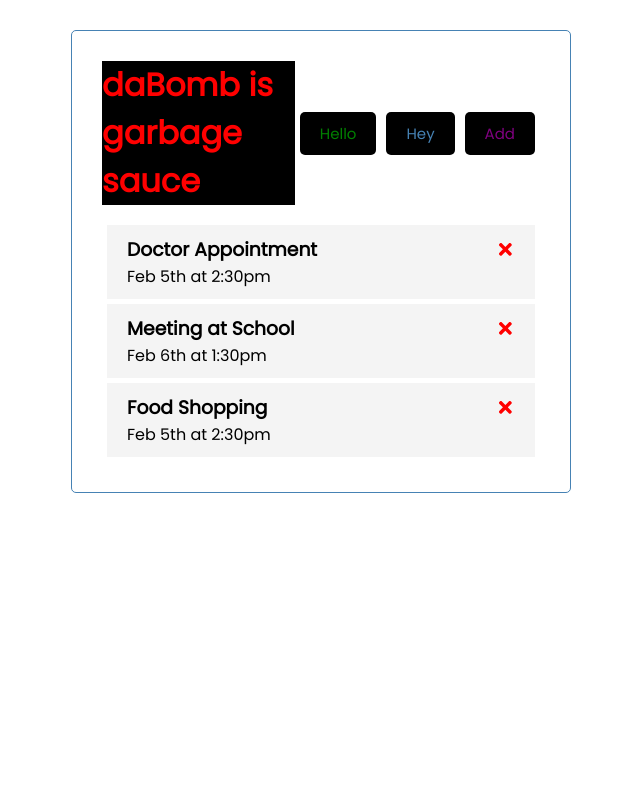
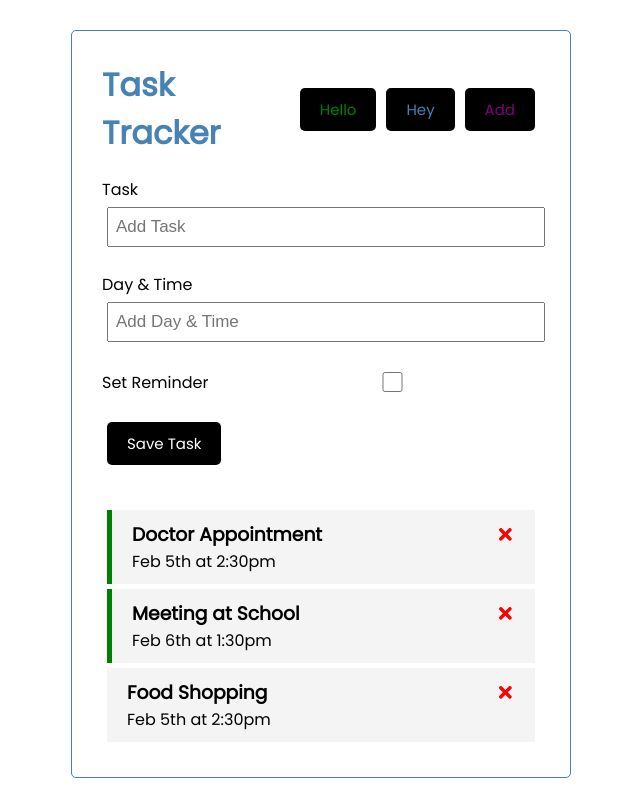
Before and after one commit to GreshamFedora/React-task-tracker, a React (Create React App) app: page / in a window 1280 px wide. Shown: the whole page, without its empty margins (319-959 px from the left). Built offline with nearby package versions, Linux system fonts and the light colour scheme.

Commit message:
added form

```diff
--- a/src/App.js
+++ b/src/App.js
@@ -1,7 +1,7 @@
+import { useState } from "react"
 import Header from './components/Header'
-import Exp from './components/Exp'
 import Tasks from './components/Tasks'
-import { useState } from "react"
+import AddTask from './components/AddTask'
 
 
 function App() {
@@ -31,11 +31,19 @@
   setTasks(tasks.filter((task) => task.id !== id))
 }
 
+// Toggle Reminder
+const toggleReminder = (id) => {
+  setTasks(
+    tasks.map((task) =>
+    task.id === id ? {...task, reminder: !task.reminder} : task))
+}
+
   return (
     <div className="container">
 
-        <Header title = "daBomb is garbage sauce"/>
-        {tasks.length > 0 ? <Tasks tasks={tasks} onDelete={deleteTask} /> : 'No tasks to display'}
+        <Header title = "Task Tracker"/>
+        <AddTask />
+        {tasks.length > 0 ? <Tasks tasks={tasks} onDelete={deleteTask} onToggle={toggleReminder} /> : 'No tasks to display'}
     </div>
   );
 }
--- /dev/null
+++ b/src/components/AddTask.js
@@ -0,0 +1,28 @@
+import { useState } from 'react'
+
+const AddTask = () => {
+    const [text, setText] = useState('')
+    const [day, setDay] = useState('')
+    const [reminder, setReminder] = useState(false)
+
+  return (
+    <form className="add-form">
+        <div className="form-control">
+            <label>Task</label>
+            <input type='text' placeholder='Add Task' value={text} onChange={(e) => setText(e.target.value)}></input>
+        </div>
+        <div className="form-control">
+            <label>Day & Time</label>
+            <input type='text' placeholder='Add Day & Time' value={day} onChange={(e) => setDay(e.target.value)}></input>
+        </div>
+        <div className="form-control form-control-check">
+            <label>Set Reminder</label>
+            <input type='checkbox' value={reminder} onChange={(e) => setReminder(e.currentTarget.checked)}></input>
+        </div>
+
+        <input type='submit' value='Save Task' className="btn btn-clock" />
+    </form>
+  )
+}
+
+export default AddTask
--- a/src/components/Header.js
+++ b/src/components/Header.js
@@ -22,7 +22,7 @@
 }
 
 const headingStyle = {
-  color: 'red', backgroundColor: 'black'
+  color: 'steelblue'
 }
 
 export default Header
--- a/src/components/Task.js
+++ b/src/components/Task.js
@@ -1,8 +1,8 @@
 import {FaTimes} from 'react-icons/fa'
 
-const Task = ({task, onDelete}) => {
+const Task = ({task, onDelete, onToggle}) => {
   return (
-    <div className="task">
+    <div className={`task ${task.reminder ? 'reminder' : ''}`} onDoubleClick={() => onToggle(task.id)}>
         <h3>
             {task.text} <FaTimes style={{color: 'red', cursor: 'pointer'}} onClick={() => onDelete(task.id)} />
         </h3>
--- a/src/components/Tasks.js
+++ b/src/components/Tasks.js
@@ -1,11 +1,11 @@
 import Task from './Task'
 
-const Tasks = ({ tasks, onDelete }) => {
+const Tasks = ({ tasks, onDelete, onToggle }) => {
 
   return (
     <>
       {tasks.map((task) => (
-        <Task key={task.id} task={task} onDelete={onDelete}/>
+        <Task key={task.id} task={task} onDelete={onDelete} onToggle={onToggle}/>
       ))}
     </>
   )
```
Also changed, not shown: src/components/Exp.js (deleted).
